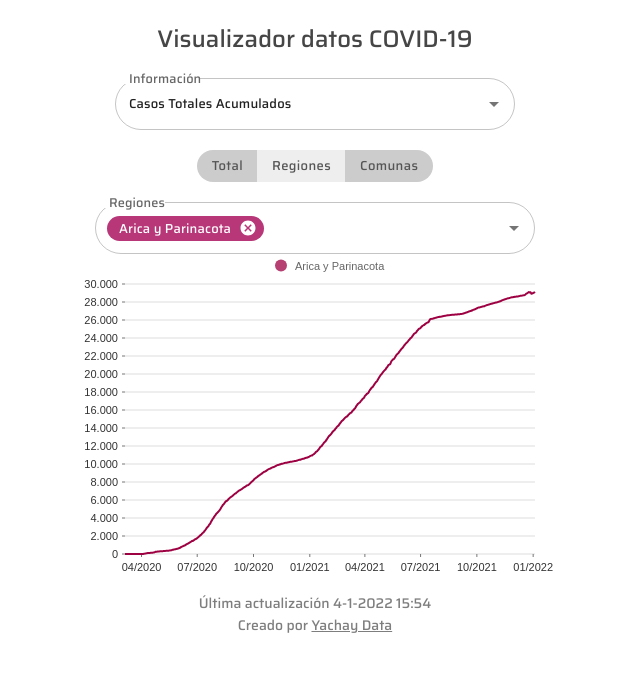
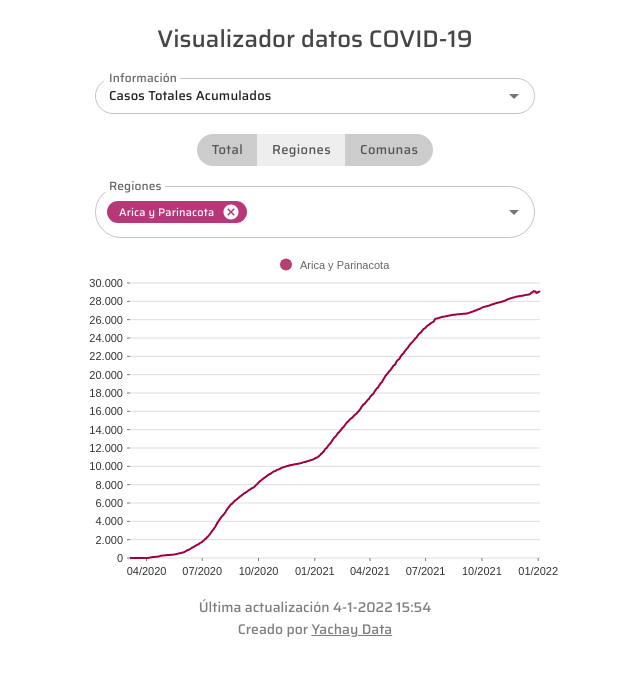
Before and after one commit to YachayData/visualizer, a React (Create React App) app: page / in a window 1280 px wide. Both pictures are taken after a click on the button "Regiones". Shown: the top 676 px of the page, without its empty margins (325-965 px from the left). Built offline with nearby package versions, Linux system fonts and the light colour scheme.

Commit message:
ajustes 06/01

```diff
--- a/src/App.css
+++ b/src/App.css
@@ -10,10 +10,11 @@
 }
 
 .tooltip {
-  background-color: rgba(255, 255, 255, 0);
-  font-size: 95%;
+  background-color: rgba(255, 255, 255, 1);
+  font-size: 80%;
+  box-shadow: 1.5px 1.5px 3px #ccc;
   font-family: "Saira", sans-serif;
-  border-radius: 0.5cm;
+  border-radius: 0.1cm;
 }
 
 .sub-text {
--- a/src/components/customElements.js
+++ b/src/components/customElements.js
@@ -25,12 +25,13 @@ export const CssTextField = styled(TextField)({
 export const CssAutocomplete = withStyles({
   tag: {
     backgroundColor: "#b73779",
-    height: 25,
+    height: 22,
     position: "relative",
     zIndex: 0,
     "& .MuiChip-label": {
       color: "white",
       fontFamily: "Saira",
+      fontSize: 11,
     },
     "& .MuiChip-deleteIcon": {
       color: "white",
@@ -47,13 +48,13 @@ export const CssAutocomplete = withStyles({
   },
   root: {
     "& label": {
-      fontSize: 17,
       fontFamily: "Saira",
     },
   },
   option: {
     backgroundColor: "white",
     borderRadius: 20,
+    fontSize: 13,
   },
 })(Autocomplete);
 
--- a/src/components/linePlot.js
+++ b/src/components/linePlot.js
@@ -15,10 +15,10 @@ const MyLine = ({ data, screenWidth }) => {
       height={screenWidth > 600 ? 300 + 20 * dataLength : 250}
       width={screenWidth > 600 ? 600 : 450}
       margin={{
-        top: 15 * dataLength + 15,
-        right: 80,
+        top: 15 * dataLength + 10,
+        right: 75,
         bottom: screenWidth > 600 ? 20 : 45,
-        left: 110,
+        left: 115,
       }}
       xScale={{
         type: "time",
@@ -73,7 +73,7 @@ const MyLine = ({ data, screenWidth }) => {
       tooltip={(d) => {
         return (
           <div className="tooltip">
-            <BsFillCircleFill size={10} color={d.point.borderColor} />
+            <BsFillCircleFill size={10} color={d.point.borderColor} />{" "}
             <b>{d.point.serieId} </b> <br />({d.point.data.xFormatted}):
             <br />
             {d.point.data.yFormatted}
@@ -86,7 +86,7 @@ const MyLine = ({ data, screenWidth }) => {
           direction: "column",
           justify: false,
           translateX: -10,
-          translateY: -10 * dataLength - 15,
+          translateY: -15 * dataLength - 10,
           itemsSpacing: 0,
           itemDirection: "left-to-right",
           itemWidth: 90,
--- a/src/components/plotOptions.js
+++ b/src/components/plotOptions.js
@@ -11,12 +11,13 @@ const plotOptions = (props) => {
 
   return (
     <div>
-      <FormControl style={{ width: "50vh" }}>
+      <FormControl style={{ width: "55vh" }}>
         {props.dataGranularity === "COMUNAS" ? (
           <CssAutocomplete
             disableClearable
             id="Información comunas"
             defaultValue={"TotalCases"}
+            size="small"
             options={[
               "TotalCases",
               "DailyTotalCases",
@@ -27,6 +28,7 @@ const plotOptions = (props) => {
               props.setDataType(value);
             }}
             getOptionLabel={(option) => data[option]}
+            noOptionsText="No existen opciones"
             renderInput={(params) => (
               <CssTextField {...params} label="Información" placeholder="" />
             )}
@@ -34,13 +36,15 @@ const plotOptions = (props) => {
         ) : (
           <CssAutocomplete
             disableClearable
-            id="Información"
+            id="Información Regiones y Nacional"
             defaultValue={"TotalCases"}
+            size="small"
             options={Object.keys(data)}
             onChange={(e, value) => {
               props.setDataType(value);
             }}
             getOptionLabel={(option) => data[option]}
+            noOptionsText="No existen opciones"
             renderInput={(params) => (
               <CssTextField {...params} label="Información" placeholder="" />
             )}
@@ -87,10 +91,12 @@ const plotOptions = (props) => {
       <br />
       <br />
       {selected == 2 ? (
+        <div>
           <FormControl style={{ width: "55vh" }}>
             <CssAutocomplete
               multiple
-            id="tags-outlined"
+              id="Regiones"
+              size="medium"
               options={Object.keys(regiones)}
               getOptionLabel={(option) => regiones[option]["name"]}
               value={props.currentRegion}
@@ -98,16 +104,22 @@ const plotOptions = (props) => {
                 props.setCurrentRegion(value);
               }}
               filterSelectedOptions
+              noOptionsText="No existen opciones"
               renderInput={(params) => (
                 <CssTextField {...params} label="Regiones" placeholder="" />
               )}
             />
           </FormControl>
+          <br />
+          <br />
+        </div>
       ) : selected === 3 ? (
+        <div>
           <FormControl style={{ width: "55vh" }}>
             <CssAutocomplete
               multiple
-            id="tags-outlined"
+              id="Comunas"
+              size="medium"
               options={Object.keys(comunas)}
               getOptionLabel={(option) => comunas[option]}
               value={props.currentComuna}
@@ -115,11 +127,15 @@ const plotOptions = (props) => {
                 props.setCurrentComuna(value);
               }}
               filterSelectedOptions
+              noOptionsText="No existen opciones"
               renderInput={(params) => (
                 <CssTextField {...params} label="Comunas" placeholder="" />
               )}
             />
           </FormControl>
+          <br />
+          <br />
+        </div>
       ) : (
         <div />
       )}
```
Lines whose indentation alone changed are shown as unchanged.
